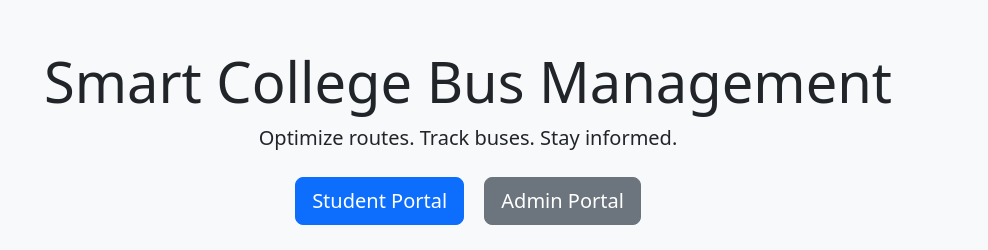
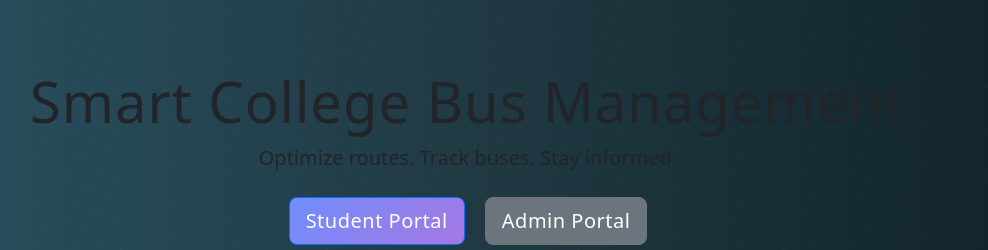
Before and after one commit to AditiJoshi1605/PBL-DAA, a Flask app: page / in a window 1280 px wide. Shown: the top 250 px of the page, without its empty margins (172-1160 px from the left). Run offline with Flask 3, Linux system fonts and the light colour scheme.

Commit message:
Update styles.css

```diff
--- a/static/css/styles.css
+++ b/static/css/styles.css
@@ -1,92 +1,122 @@
-/* General Styles */
-body {
-    font-family: 'Segoe UI', Tahoma, Geneva, Verdana, sans-serif;
-    background-color: #f5f8fa;
-    color: #333;
+/* Google Font */
+@import url('https://fonts.googleapis.com/css2?family=Inter:wght@400;600&display=swap');
+
+/* Reset + Base styles */
+body, html {
+    margin: 0;
+    padding: 0;
+    font-family: 'Inter', sans-serif;
+    height: 100%;
+    overflow-x: hidden;
+    background: #0f2027;  /* fallback for old browsers */
+    background: linear-gradient(to right, #2c5364, #203a43, #0f2027);
+    color: #f0f0f0;
 }
 
-h1, h2, h4 {
-    color: #2c3e50;
+/* Animated live background */
+body::before {
+    content: "";
+    position: fixed;
+    top: -50%;
+    left: -50%;
+    width: 200%;
+    height: 200%;
+    background: radial-gradient(circle, rgba(255,255,255,0.03) 10%, transparent 10.01%);
+    background-size: 20px 20px;
+    animation: animateBG 20s linear infinite;
+    z-index: -1;
+    pointer-events: none;
 }
 
+@keyframes animateBG {
+    0% { transform: rotate(0deg); }
+    100% { transform: rotate(360deg); }
+}
+
+/* Parallax mouse movement effect */
+body {
+    perspective: 1px;
+    transform-style: preserve-3d;
+}
+
+/* Containers */
 .container {
-    max-width: 1200px;
-    margin: auto;
+    max-width: 1100px;
+    margin: 0 auto;
+    padding: 20px;
+}
+
+/* Headings */
+h1, h2 {
+    text-align: center;
+    color: #ffffff;
+    margin-bottom: 20px;
+    letter-spacing: 1px;
+}
+
+/* Form styling */
+form {
+    background: rgba(255, 255, 255, 0.05);
+    padding: 20px;
+    border-radius: 12px;
+    box-shadow: 0 0 10px rgba(0,0,0,0.4);
+    margin-bottom: 30px;
+}
+
+.form-label {
+    color: #ccc;
+}
+
+.form-control {
+    background-color: #1c2c3c;
+    border: 1px solid #3e4f5c;
+    color: #fff;
+    border-radius: 8px;
+}
+
+.form-control::placeholder {
+    color: #888;
 }
 
 /* Buttons */
+.btn {
+    font-weight: 600;
+    letter-spacing: 0.5px;
+    border-radius: 8px;
+    transition: all 0.3s ease;
+}
+
 .btn-primary {
-    background-color: #007bff;
-    border-color: #007bff;
-    transition: background-color 0.3s ease;
+    background: linear-gradient(135deg, #6e8efb, #a777e3);
+    border: none;
 }
 
 .btn-primary:hover {
-    background-color: #0056b3;
+    background: linear-gradient(135deg, #a777e3, #6e8efb);
+    transform: scale(1.05);
 }
 
-.btn-secondary {
-    background-color: #6c757d;
-    border-color: #6c757d;
-    transition: background-color 0.3s ease;
-}
-
-.btn-secondary:hover {
-    background-color: #545b62;
-}
-
-/* Map Styling */
-#map {
-    border: 2px solid #ccc;
+/* Info box */
+.alert-info {
+    background-color: rgba(255, 255, 255, 0.05);
+    border: 1px solid #a1c4fd;
+    color: #d1e9ff;
     border-radius: 8px;
 }
 
-/* Tables */
-.table th {
-    background-color: #343a40 !important;
-    color: white !important;
+/* Map styling */
+#map {
+    height: 500px;
+    border-radius: 12px;
+    box-shadow: 0 0 12px rgba(0,0,0,0.3);
 }
 
-.table td, .table th {
-    vertical-align: middle;
-}
-
-/* Forms */
-.form-control {
-    border-radius: 6px;
-    border-color: #ccc;
-}
-
-.card {
-    border-radius: 10px;
-    box-shadow: 0 4px 10px rgba(0,0,0,0.05);
-}
-
-/* Alerts */
-.alert-info {
-    background-color: #e9f7fe;
-    color: #0275d8;
-    border-color: #bce8f1;
-}
-
-/* Responsive */
+/* Responsive tweaks */
 @media (max-width: 768px) {
-    .btn-lg {
-        font-size: 1rem;
-        padding: 0.75rem 1.25rem;
+    h1 {
+        font-size: 2rem;
     }
-
-    .container {
-        padding: 0 15px;
+    .btn {
+        width: 100%;
     }
 }
-
-/* Footer (if needed later) */
-footer {
-    margin-top: 40px;
-    padding: 20px;
-    background: #222;
-    color: white;
-    text-align: center;
-    border-top: 4px solid #007bff;
-}
```
